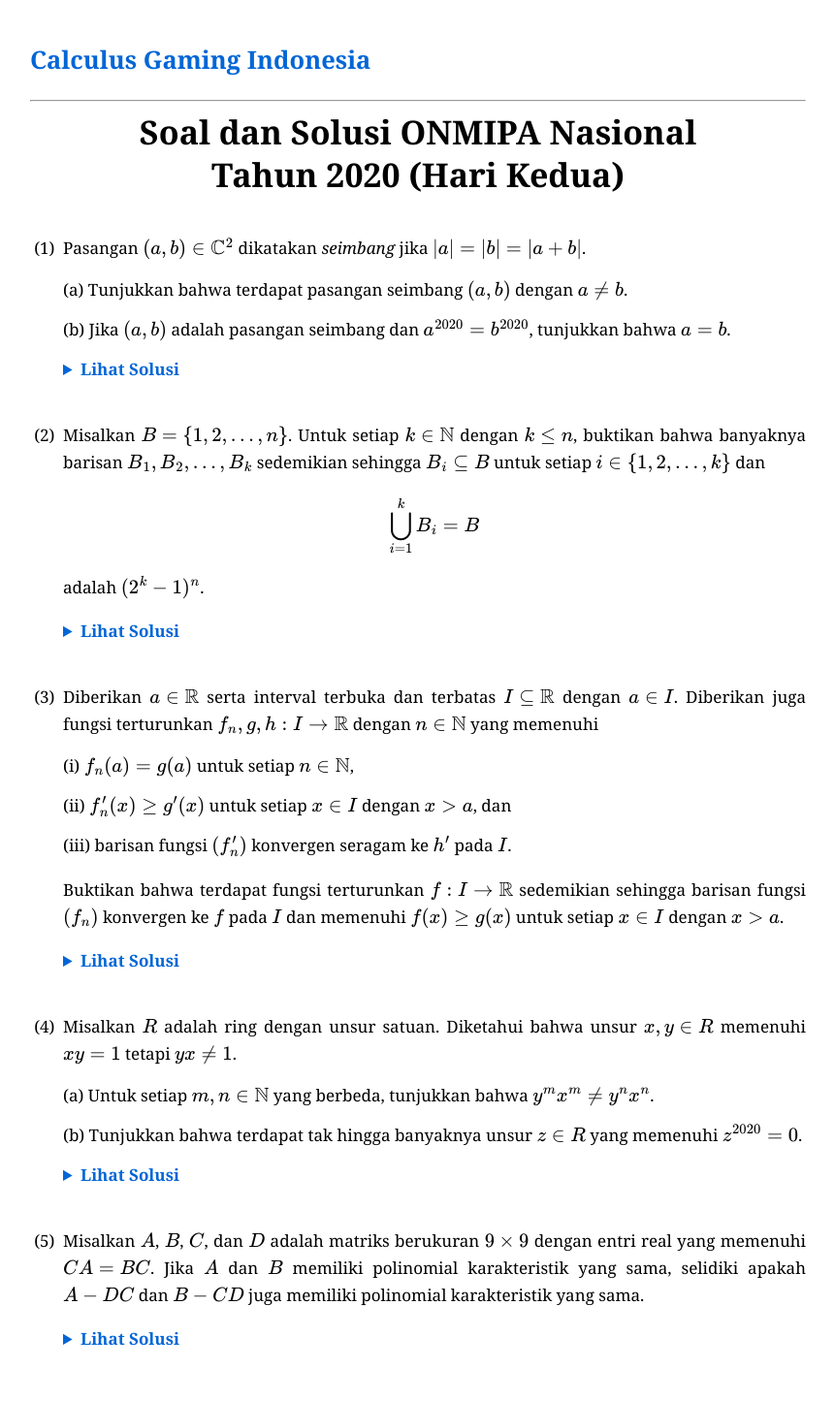
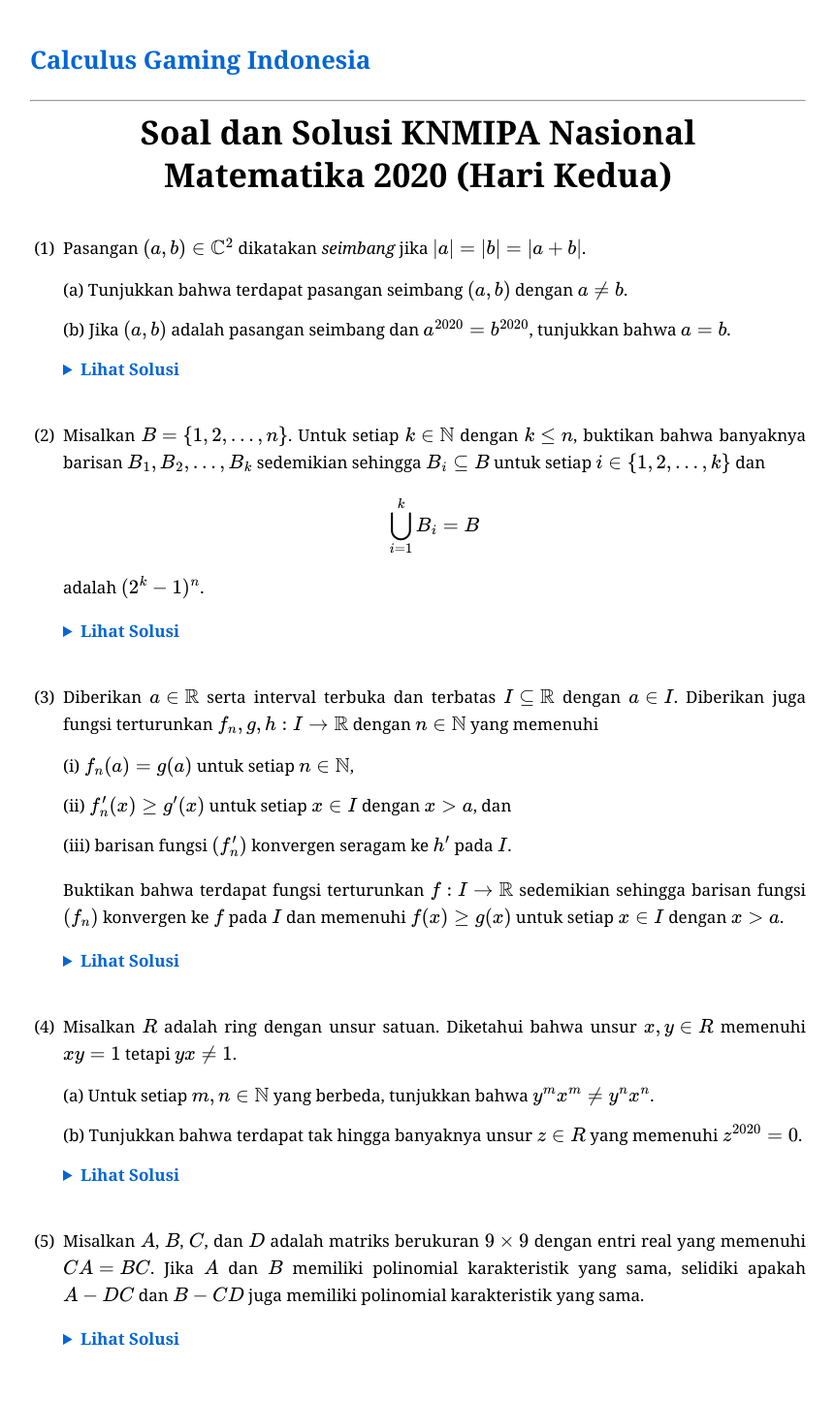
Before and after one commit to calculusgamingindonesia/calculusgamingindonesia.github.io, a Jekyll site: the page built from _posts/2026-06-29-knmipa-nas-mat-20-2.md, in a window 1280 px wide. Shown: the whole page at 97% size, without its empty margins (209-1070 px from the left). Built offline with Jekyll 4.4.1, drawn with Linux system fonts in a browser that asks for light colours; some web fonts are replaced.

Commit message:
Update and rename 2026-06-29-knmipa-nas-20-2.md to 2026-06-29-knmipa-nas-mat-20-2.md

```diff
--- a/_posts/2026-06-29-knmipa-nas-20-2.md
+++ b/_posts/2026-06-29-knmipa-nas-mat-20-2.md
@@ -1,6 +1,6 @@
 ---
 layout: default
-title: "Soal dan Solusi ONMIPA Nasional Tahun 2020 (Hari Kedua)"
+title: "Soal dan Solusi KNMIPA Nasional Matematika 2020 (Hari Kedua)"
 date: 2026-06-29
 category: soaldansolusi
 urutan: 10
@@ -8,8 +8,8 @@
 
 <div style="text-align: center; margin-bottom: 40px;">
     <h1 style="margin: 0; line-height: 1.3;">
-        Soal dan Solusi ONMIPA Nasional <br>
-        Tahun 2020 (Hari Kedua)
+        Soal dan Solusi KNMIPA Nasional <br>
+        Matematika 2020 (Hari Kedua)
     </h1>
 </div>
 
```
